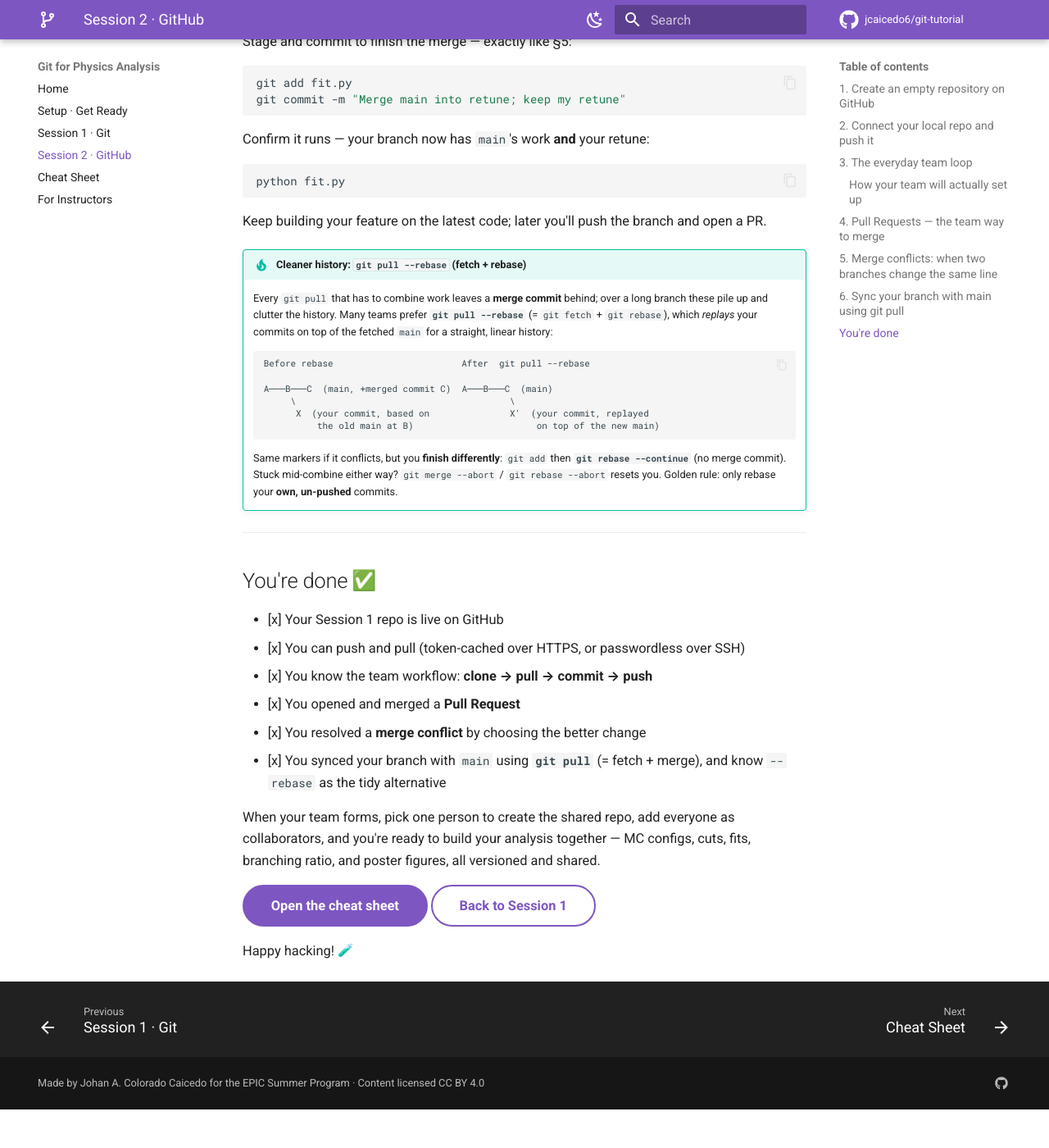
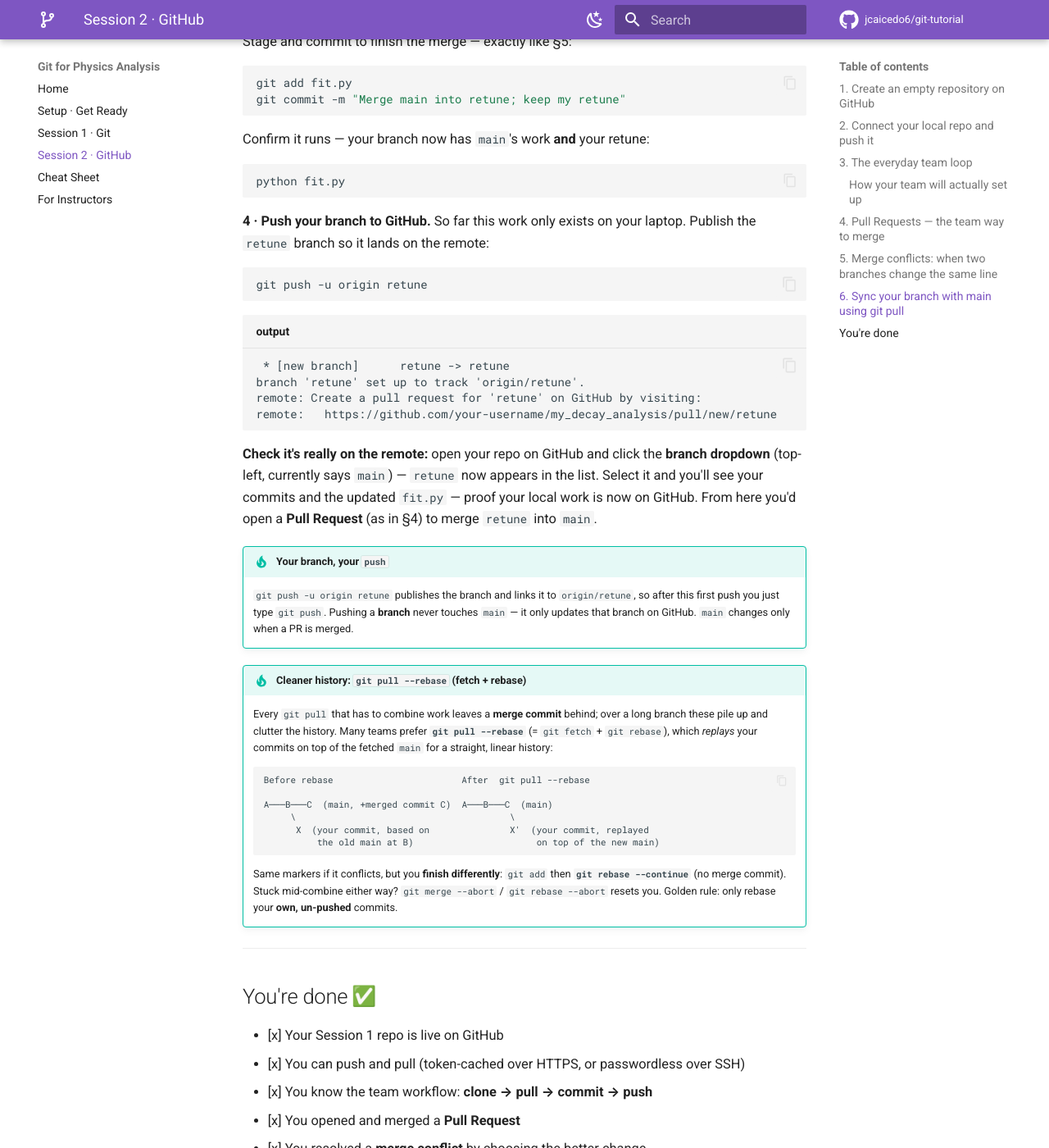
Before and after one commit to jcaicedo6/git-tutorial, an MkDocs documentation site: the page built from docs/session2-github.md, in a window 1280 px wide and 1400 px high, scrolled down 9643 px. Shown: the whole window at 82% size. Built offline with MkDocs 1.6.1 and Material for MkDocs 9.7.7, drawn with Linux system fonts in a browser that asks for light colours; emoji names are drawn with the system emoji font; comment, search, counter and statistics services are not loaded; before the commit the page ends 10996 px from its top, so only the background shows below that; some of the changed text lies outside the part shown.

Commit message:
§6: add pushing the feature branch to remote + verifying it on GitHub

````diff
--- a/docs/session2-github.md
+++ b/docs/session2-github.md
@@ -549,7 +549,29 @@ Confirm it runs — your branch now has `main`'s work **and** your retune:
 python fit.py
 ```
 
-Keep building your feature on the latest code; later you'll push the branch and open a PR.
+**4 · Push your branch to GitHub.** So far this work only exists on your laptop. Publish the
+`retune` branch so it lands on the remote:
+
+```bash
+git push -u origin retune
+```
+
+```title="output"
+ * [new branch]      retune -> retune
+branch 'retune' set up to track 'origin/retune'.
+remote: Create a pull request for 'retune' on GitHub by visiting:
+remote:   https://github.com/your-username/my_decay_analysis/pull/new/retune
+```
+
+**Check it's really on the remote:** open your repo on GitHub and click the **branch dropdown**
+(top-left, currently says `main`) — `retune` now appears in the list. Select it and you'll see
+your commits and the updated `fit.py` — proof your local work is now on GitHub. From here you'd
+open a **Pull Request** (as in §4) to merge `retune` into `main`.
+
+!!! tip "Your branch, your `push`"
+    `git push -u origin retune` publishes the branch and links it to `origin/retune`, so after
+    this first push you just type `git push`. Pushing a **branch** never touches `main` — it
+    only updates that branch on GitHub. `main` changes only when a PR is merged.
 
 !!! tip "Cleaner history: `git pull --rebase` (fetch + **rebase**)"
     Every `git pull` that has to combine work leaves a **merge commit** behind; over a long
@@ -583,6 +605,7 @@ Keep building your feature on the latest code; later you'll push the branch and
 - [x] You resolved a **merge conflict** by choosing the better change
 - [x] You synced your branch with `main` using **`git pull`** (= fetch + merge), and know
       `--rebase` as the tidy alternative
+- [x] You **pushed a local branch** to GitHub and saw the changes on the remote
 
 </div>
 
````
